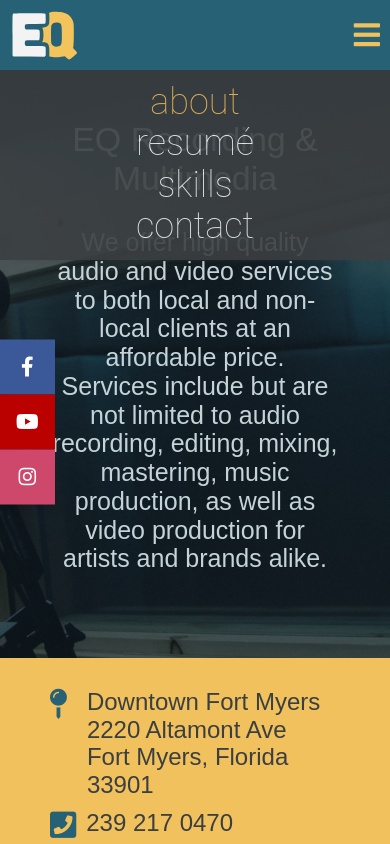
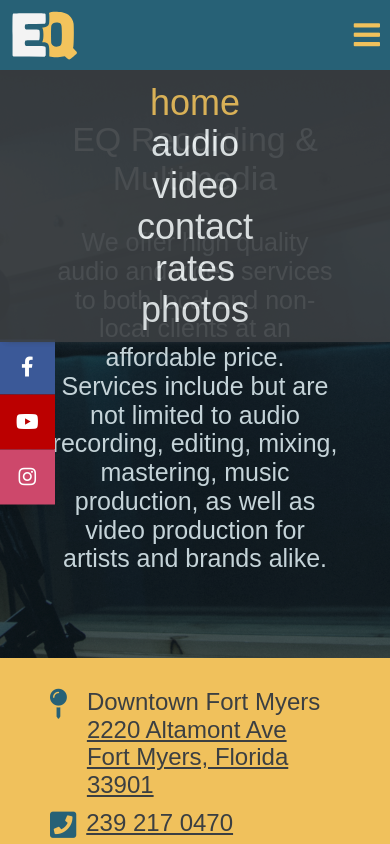
Before and after one commit to r0maks/eq-website, a website built with webpack: page src/index.html in a window 390 px wide. Both pictures are taken after a click on the item 366 px from the left and 35 px from the top of the page. Shown: the top 844 px of the page. Built offline with nearby package versions, Linux system fonts and the light colour scheme; files whose address does not match are found by name; a web font is replaced by a local one.

Commit message:
don't remember

```diff
--- a/src/css/style.scss
+++ b/src/css/style.scss
@@ -72,7 +72,7 @@ header {
 .burger-options {
     color: $light-color;
     font-size: 36px;
-    font-family: roboto,sans-serif;
+    font-family: mr-eaves-modern,sans-serif;
     font-weight: 200;
     font-style: normal;
     position: absolute;
@@ -223,6 +223,8 @@ main {
                     margin-left: 5px;
                     margin-right: 5px;
                     margin-bottom: 20px;
+                    padding: 5px;
+                    padding-bottom: 10px;
 
                     &-title {
                         font-size: 25px;
@@ -231,6 +233,12 @@ main {
                         font-style: normal;
                         padding: 10px;
                         color: $accent-color;
+
+                        &:hover {
+                            color: $light-color;
+                            text-decoration: underline;
+                            cursor: pointer;
+                        }
                     }
                     &-content {
                         color: $light-color;
@@ -258,7 +266,7 @@ main {
                         margin-top: 10px;
                     }
                 }
-                .resizeable-tile {
+                .reviews-tile {
                     width: 80%;
                 }
             }
@@ -278,6 +286,17 @@ main {
 .link-text {
     color: $accent-color;
     text-decoration: underline;
+    &:hover {
+        color: $light-color;
+    }
+
+    &-alt {
+        color: $dark-color;
+        text-decoration: underline;
+        &:hover {
+            color: $light-color;
+        }
+    }
 }
 
 .accent-text {
--- a/src/index.html
+++ b/src/index.html
@@ -84,9 +84,9 @@
           <li class="tab" id="tab-select-1">home</li>
           <li class="tab" id="tab-select-2">audio</li>
           <li class="tab" id="tab-select-3">video</li>
-          <li class="tab" id="tab-select-5">contact</li>
-          <li class="tab" id="tab-select-6">rates</li>
-          <li class="tab" id="tab-select-7">photos</li>
+          <li class="tab" id="tab-select-4">contact</li>
+          <li class="tab" id="tab-select-5">rates</li>
+          <li class="tab" id="tab-select-6">photos</li>
           <li id="hamburger" onclick="burgerClicked()">
             <i class="fas fa-bars"></i>
           </li>
@@ -96,11 +96,12 @@
   </header>
   <div id="burger-options" class="burger-options">
     <ul>
-      <li id="burger-tab-1" onclick="changeTab(1)">about</li>
-      <li id="burger-tab-2" onclick="changeTab(2)">resumé</li>
-      <li id="burger-tab-3" onclick="changeTab(3)">skills</li>
-      <!-- <li id="burger-tab-4" onclick="changeTab(4)">portraits</li> -->
-      <li id="burger-tab-5" onclick="changeTab(5)">contact</li>
+      <li id="burger-tab-1" onclick="changeTab(1)">home</li>
+      <li id="burger-tab-2" onclick="changeTab(2)">audio</li>
+      <li id="burger-tab-3" onclick="changeTab(3)">video</li>
+      <li id="burger-tab-4" onclick="changeTab(4)">contact</li>
+      <li id="burger-tab-5" onclick="changeTab(5)">rates</li>
+      <li id="burger-tab-6" onclick="changeTab(6)">photos</li>
     </ul>
   </div>
 
@@ -136,8 +137,10 @@
               </div>
               <div class="location-description">
                 Downtown Fort Myers
-                <br> 2220 Altamont Ave
-                <br> Fort Myers, Florida 33901
+                <a class="link-text-alt" href="">
+                  <br> 2220 Altamont Ave
+                  <br> Fort Myers, Florida 33901
+                </a>
               </div>
             </div>
             <div class="location-details">
@@ -145,7 +148,7 @@
                 <i class="fas fa-phone-square"></i>
               </div>
               <div class="location-description">
-                239 217 0470
+                <a class="link-text-alt" href="">239 217 0470</a>
               </div>
             </div>
           </div>
@@ -195,7 +198,7 @@
             </div>
           </div>
 
-          <div class="feature-tile resizeable-tile">
+          <div class="feature-tile reviews-tile">
             <div class="feature-tile-title">
               Client Reviews
             </div>
@@ -210,7 +213,8 @@
               </span>
               <br>
               <span>
-                I've been recording with Josh since early 2016. Since then, his place has become my second home. Good dude always - take care of me.
+                I've been recording with Josh since early 2016. Since then, his place has become my second home. Good dude always - take
+                care of me.
                 <span class="accent-text">-Kenson Gerard</span>
               </span>
             </div>
```
Also changed, not shown: 2 other files.
